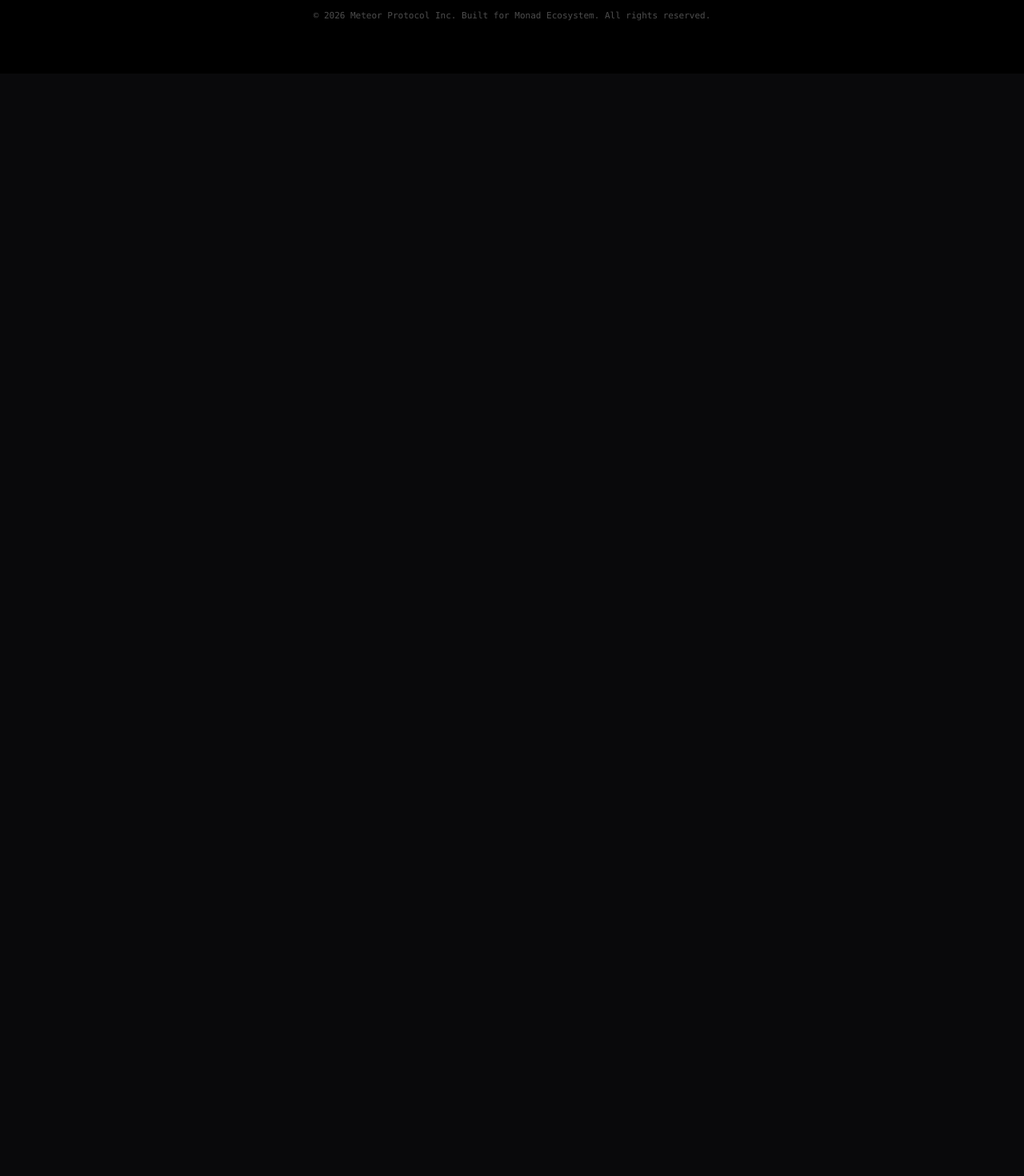
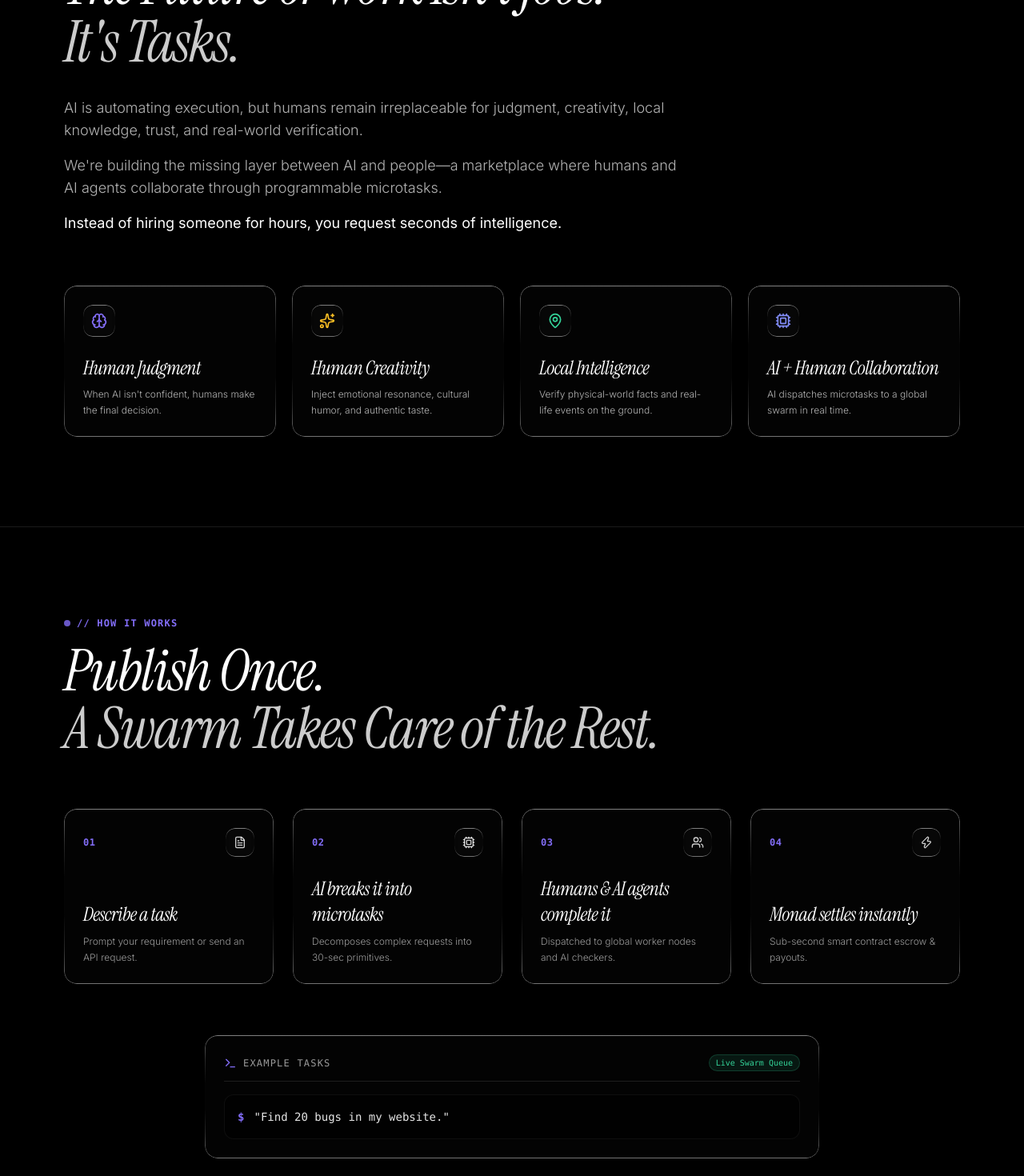
Before and after one commit to dev-Ninjaa/meteor, a React (Vite) app in the folder meteor-frontend/: page / in a window 1280 px wide. Shown: the part 1800-3270 px from the top of the page at 80% size. Before the commit the page ends 1892 px from the top, so only its background shows below. Built offline with nearby package versions, Linux system fonts and the light colour scheme.

Commit message:
feat(frontend): add Section 1 Vision, Section 2 How It Works, and Section 3 Why Now with reusable data arrays and liquid glass UI

```diff
--- a/meteor-frontend/src/App.tsx
+++ b/meteor-frontend/src/App.tsx
@@ -4,6 +4,9 @@ import { Navbar } from './components/layout/Navbar';
 import { Toasts } from './components/layout/Toasts';
 import { HeroSection } from './components/landing/HeroSection';
 import { CapabilitiesSection } from './components/landing/CapabilitiesSection';
+import { VisionSection } from './components/landing/VisionSection';
+import { HowItWorksSection } from './components/landing/HowItWorksSection';
+import { WhyNowSection } from './components/landing/WhyNowSection';
 import { OpenSourceSection } from './components/landing/OpenSourceSection';
 
 import { MarketplaceView } from './features/marketplace/MarketplaceView';
@@ -28,6 +31,9 @@ export const App: React.FC = () => {
           <>
             <HeroSection />
             <CapabilitiesSection />
+            <VisionSection />
+            <HowItWorksSection />
+            <WhyNowSection />
             <OpenSourceSection />
           </>
         )}
--- a/meteor-frontend/src/components/landing/HowItWorksSection.tsx
+++ b/meteor-frontend/src/components/landing/HowItWorksSection.tsx
@@ -1,91 +1,144 @@
-import React from 'react';
-import { motion } from 'framer-motion';
-import { BlurText } from '../shared/BlurText';
-import { MessageSquareCode, Cpu, Users, Zap, CheckCircle2 } from 'lucide-react';
+import React, { useState, useEffect } from 'react';
+import { motion, AnimatePresence } from 'framer-motion';
+import { FileText, Cpu, Users, Zap, Terminal } from 'lucide-react';
 
-export const HowItWorksSection: React.FC = () => {
-  const steps = [
+const TIMELINE_STEPS = [
   {
-      num: '01',
-      title: 'Describe Task',
-      desc: 'Type naturally in plain English or submit via REST API. No complex task specification required.',
-      icon: MessageSquareCode,
-      tag: 'ChatGPT Style Input',
+    step: '01',
+    title: 'Describe a task',
+    desc: 'Prompt your requirement or send an API request.',
+    icon: FileText,
   },
   {
-      num: '02',
-      title: 'AI Decomposes & Escrows',
-      desc: 'Meteor AI engine breaks down requirements, assigns worker count, and locks MON reward in smart contract.',
+    step: '02',
+    title: 'AI breaks it into microtasks',
+    desc: 'Decomposes complex requests into 30-sec primitives.',
     icon: Cpu,
-      tag: 'Monad Contract Lock',
   },
   {
-      num: '03',
-      title: 'Global Swarm Executes',
-      desc: 'Qualified human workers receive instant notifications and submit proofs of work.',
+    step: '03',
+    title: 'Humans & AI agents complete it',
+    desc: 'Dispatched to global worker nodes and AI checkers.',
     icon: Users,
-      tag: 'Real-time Human Nodes',
   },
   {
-      num: '04',
-      title: 'Instant Settlement',
-      desc: 'Automated AI audit verifies consensus proof and releases funds in 0.42 seconds.',
+    step: '04',
+    title: 'Monad settles instantly',
+    desc: 'Sub-second smart contract escrow & payouts.',
     icon: Zap,
-      tag: 'Sub-second Monad Payout',
   },
 ];
 
+const EXAMPLE_TASKS = [
+  'Can someone check if this café is actually open?',
+  'Find 20 bugs in my website.',
+  'Which logo would you trust more?',
+  'Verify this AI-generated legal summary.',
+  'Take a photo of Times Square right now.',
+  'Test my checkout flow on an iPhone.',
+];
+
+export const HowItWorksSection: React.FC = () => {
+  const [activeTaskIndex, setActiveTaskIndex] = useState(0);
+
+  useEffect(() => {
+    const timer = setInterval(() => {
+      setActiveTaskIndex((prev) => (prev + 1) % EXAMPLE_TASKS.length);
+    }, 3500);
+    return () => clearInterval(timer);
+  }, []);
+
   return (
-    <section className="relative py-28 px-6 bg-[#09090B] border-t border-white/5">
-      <div className="max-w-6xl mx-auto">
-        <div className="text-center mb-20 max-w-3xl mx-auto">
-          <div className="text-xs font-mono uppercase tracking-widest text-[#836EF9] mb-3">
-            Section 06 // Architecture & Workflow
-          </div>
-          <BlurText
-            text="How Programmable Work Functions"
-            className="font-heading italic text-4xl sm:text-6xl text-white tracking-tight leading-tight"
-          />
-          <p className="text-sm sm:text-base text-white/60 mt-4 max-w-xl mx-auto">
-            From natural prompt to sub-second blockchain settlement in 4 automated steps.
-          </p>
-        </div>
-
-        <div className="grid grid-cols-1 md:grid-cols-4 gap-6 relative">
-          {/* Connector Line for Desktop */}
-          <div className="hidden md:block absolute top-12 left-12 right-12 h-0.5 bg-gradient-to-r from-[#836EF9]/20 via-[#836EF9]/50 to-[#836EF9]/20 z-0 pointer-events-none" />
-
-          {steps.map((s, idx) => {
-            const Icon = s.icon;
-            return (
+    <section className="relative py-28 px-6 md:px-16 lg:px-20 bg-black overflow-hidden border-t border-white/10">
+      <div className="max-w-7xl mx-auto relative z-10">
+        {/* Label & Header */}
         <motion.div
-                key={idx}
           initial={{ opacity: 0, y: 30 }}
           whileInView={{ opacity: 1, y: 0 }}
           viewport={{ once: true }}
-                transition={{ duration: 0.5, delay: idx * 0.15 }}
-                className="liquid-glass rounded-3xl p-6 border border-white/10 relative z-10 flex flex-col justify-between hover:border-[#836EF9]/40 transition-all hover:-translate-y-1 group"
+          transition={{ duration: 0.6 }}
+          className="max-w-4xl mb-16"
         >
-                <div>
+          <div className="text-xs font-mono uppercase tracking-widest text-[#836EF9] mb-4 flex items-center gap-2 font-semibold">
+            <span className="w-2 h-2 rounded-full bg-[#836EF9] animate-pulse" /> // How It Works
+          </div>
+          <h2 className="font-heading italic text-white text-4xl sm:text-6xl md:text-7xl leading-[1.0] tracking-tight">
+            Publish Once. <br className="hidden sm:inline" />
+            <span className="text-white/80">A Swarm Takes Care of the Rest.</span>
+          </h2>
+        </motion.div>
+
+        {/* 4-Step Horizontal Timeline */}
+        <div className="grid grid-cols-1 sm:grid-cols-2 lg:grid-cols-4 gap-6 mb-16 relative">
+          {TIMELINE_STEPS.map((stepItem, idx) => {
+            const Icon = stepItem.icon;
+            return (
+              <motion.div
+                key={stepItem.step}
+                initial={{ opacity: 0, y: 30 }}
+                whileInView={{ opacity: 1, y: 0 }}
+                viewport={{ once: true }}
+                transition={{ duration: 0.5, delay: idx * 0.12 }}
+                className="liquid-glass rounded-2xl p-6 flex flex-col justify-between border border-white/10 hover:border-white/20 transition-all relative group"
+              >
+                {/* Step indicator top header */}
                 <div className="flex items-center justify-between mb-6">
-                    <div className="w-12 h-12 rounded-2xl bg-black border border-white/15 flex items-center justify-center text-[#836EF9] group-hover:scale-110 transition-transform shadow-lg shadow-[#836EF9]/10">
-                      <Icon className="w-6 h-6" />
+                  <span className="font-mono text-xs text-[#836EF9] font-semibold tracking-wider">
+                    {stepItem.step}
+                  </span>
+                  <div className="w-9 h-9 rounded-xl liquid-glass flex items-center justify-center border border-white/10 text-white/80 group-hover:text-white">
+                    <Icon className="w-4 h-4" />
                   </div>
-                    <span className="font-mono text-xs font-bold text-white/40">{s.num}</span>
                 </div>
 
-                  <h3 className="text-lg font-semibold text-white mb-2">{s.title}</h3>
-                  <p className="text-xs text-white/60 leading-relaxed font-light">{s.desc}</p>
-                </div>
-
-                <div className="mt-8 pt-4 border-t border-white/5 flex items-center gap-1.5 text-[11px] font-mono text-[#836EF9]">
-                  <CheckCircle2 className="w-3.5 h-3.5" />
-                  <span>{s.tag}</span>
+                {/* Content */}
+                <div>
+                  <h3 className="font-heading italic text-white text-xl sm:text-2xl mb-2 tracking-tight leading-snug">
+                    {stepItem.title}
+                  </h3>
+                  <p className="text-xs text-white/60 font-light leading-relaxed">
+                    {stepItem.desc}
+                  </p>
                 </div>
               </motion.div>
             );
           })}
         </div>
+
+        {/* Compact Glass Card: Example Tasks */}
+        <motion.div
+          initial={{ opacity: 0, y: 30 }}
+          whileInView={{ opacity: 1, y: 0 }}
+          viewport={{ once: true }}
+          transition={{ duration: 0.6, delay: 0.3 }}
+          className="liquid-glass rounded-2xl p-6 border border-white/10 max-w-3xl mx-auto backdrop-blur-xl"
+        >
+          <div className="flex items-center justify-between mb-4 border-b border-white/10 pb-3">
+            <div className="flex items-center gap-2 text-xs font-mono text-white/60 uppercase tracking-widest font-medium">
+              <Terminal className="w-4 h-4 text-[#836EF9]" />
+              <span>Example Tasks</span>
+            </div>
+            <span className="text-[10px] font-mono text-emerald-400 bg-emerald-400/10 px-2 py-0.5 rounded-full border border-emerald-400/20">
+              Live Swarm Queue
+            </span>
+          </div>
+
+          <div className="min-h-[56px] flex items-center px-4 py-3 rounded-xl bg-black/40 border border-white/5 font-mono text-xs sm:text-sm text-white/90">
+            <span className="text-[#836EF9] mr-3 font-semibold select-none">$</span>
+            <AnimatePresence mode="wait">
+              <motion.span
+                key={activeTaskIndex}
+                initial={{ opacity: 0, y: 10 }}
+                animate={{ opacity: 1, y: 0 }}
+                exit={{ opacity: 0, y: -10 }}
+                transition={{ duration: 0.4 }}
+                className="inline-block"
+              >
+                "{EXAMPLE_TASKS[activeTaskIndex]}"
+              </motion.span>
+            </AnimatePresence>
+          </div>
+        </motion.div>
       </div>
     </section>
   );
--- a/meteor-frontend/src/components/landing/VisionSection.tsx
+++ b/meteor-frontend/src/components/landing/VisionSection.tsx
@@ -1,77 +1,90 @@
 import React from 'react';
 import { motion } from 'framer-motion';
-import { BlurText } from '../shared/BlurText';
-import { Network, Bot, Building2, Cloud, Code2 } from 'lucide-react';
+import { Brain, Sparkles, MapPin, Cpu } from 'lucide-react';
 
-export const VisionSection: React.FC = () => {
-  const visions = [
+const HIGHLIGHT_CARDS = [
   {
-      title: 'Human API',
-      desc: 'Query human perception, creativity, and localized knowledge through a standardized REST & GraphQL endpoint.',
-      icon: Network,
+    icon: Brain,
+    title: 'Human Judgment',
+    desc: "When AI isn't confident, humans make the final decision.",
+    color: 'text-[#836EF9]',
   },
   {
-      title: 'Agent Economy',
-      desc: 'Autonomous AI agents hiring humans to solve captchas, verify real-world facts, and audit high-stakes decisions.',
-      icon: Bot,
+    icon: Sparkles,
+    title: 'Human Creativity',
+    desc: 'Inject emotional resonance, cultural humor, and authentic taste.',
+    color: 'text-amber-400',
   },
   {
-      title: 'Autonomous Organizations',
-      desc: 'DAOs operating at machine speed with instant micro-contract execution and zero administrative overhead.',
-      icon: Building2,
+    icon: MapPin,
+    title: 'Local Intelligence',
+    desc: 'Verify physical-world facts and real-life events on the ground.',
+    color: 'text-emerald-400',
   },
   {
-      title: 'Human Compute Cloud',
-      desc: 'Elastic scaling of human intelligence nodes available 24/7 across every timezone and language globally.',
-      icon: Cloud,
-    },
-    {
-      title: 'Programmable Work',
-      desc: 'Replacing rigid 9-to-5 employment contracts with granular, liquid micro-contributions settled in real-time.',
-      icon: Code2,
+    icon: Cpu,
+    title: 'AI + Human Collaboration',
+    desc: 'AI dispatches microtasks to a global swarm in real time.',
+    color: 'text-indigo-400',
   },
 ];
 
+export const VisionSection: React.FC = () => {
   return (
-    <section className="relative py-28 px-6 bg-[#09090B] border-t border-white/5">
-      <div className="max-w-6xl mx-auto">
-        <div className="text-center mb-16 max-w-3xl mx-auto">
-          <div className="text-xs font-mono uppercase tracking-widest text-[#836EF9] mb-3">
-            Section 09 // Long Term Vision
+    <section className="relative py-28 px-6 md:px-16 lg:px-20 bg-black overflow-hidden border-t border-white/10">
+      <div className="max-w-7xl mx-auto relative z-10">
+        {/* Label & Header */}
+        <motion.div
+          initial={{ opacity: 0, y: 30 }}
+          whileInView={{ opacity: 1, y: 0 }}
+          viewport={{ once: true }}
+          transition={{ duration: 0.6 }}
+          className="max-w-4xl mb-16"
+        >
+          <div className="text-xs font-mono uppercase tracking-widest text-[#836EF9] mb-4 flex items-center gap-2 font-semibold">
+            <span className="w-2 h-2 rounded-full bg-[#836EF9] animate-pulse" /> // Vision
           </div>
-          <BlurText
-            text="The Future of Autonomous Work"
-            className="font-heading italic text-4xl sm:text-6xl text-white tracking-tight leading-tight"
-          />
-          <p className="text-sm sm:text-base text-white/60 mt-4 max-w-xl mx-auto">
-            Building the foundation where software and human intellect merge into a seamless global computing grid.
+          <h2 className="font-heading italic text-white text-4xl sm:text-6xl md:text-7xl leading-[1.0] tracking-tight mb-8">
+            The Future of Work Isn't Jobs. <br className="hidden sm:inline" />
+            <span className="text-white/80">It's Tasks.</span>
+          </h2>
+
+          <div className="space-y-4 text-white/70 text-base md:text-lg font-light leading-relaxed max-w-3xl">
+            <p>
+              AI is automating execution, but humans remain irreplaceable for judgment, creativity, local knowledge, trust, and real-world verification.
+            </p>
+            <p>
+              We're building the missing layer between AI and people—a marketplace where humans and AI agents collaborate through programmable microtasks.
+            </p>
+            <p className="text-white font-normal">
+              Instead of hiring someone for hours, you request seconds of intelligence.
             </p>
           </div>
+        </motion.div>
 
-        <div className="grid grid-cols-1 md:grid-cols-3 gap-6">
-          {visions.map((v, idx) => {
-            const Icon = v.icon;
+        {/* Bottom Highlight (4 Horizontal Cards) */}
+        <div className="grid grid-cols-1 sm:grid-cols-2 lg:grid-cols-4 gap-5">
+          {HIGHLIGHT_CARDS.map((card, idx) => {
+            const Icon = card.icon;
             return (
               <motion.div
-                key={idx}
-                initial={{ opacity: 0, y: 20 }}
+                key={card.title}
+                initial={{ opacity: 0, y: 30 }}
                 whileInView={{ opacity: 1, y: 0 }}
                 viewport={{ once: true }}
-                transition={{ duration: 0.4, delay: idx * 0.1 }}
-                className={`p-6 rounded-3xl liquid-glass border border-white/10 flex flex-col justify-between hover:border-[#836EF9]/40 transition-all ${
-                  idx === 0 ? 'md:col-span-2' : ''
-                }`}
+                transition={{ duration: 0.5, delay: idx * 0.1 }}
+                className="liquid-glass rounded-2xl p-6 flex flex-col justify-between border border-white/10 hover:border-white/20 transition-all hover:-translate-y-1"
               >
+                <div className="w-10 h-10 rounded-xl liquid-glass flex items-center justify-center mb-6 border border-white/10">
+                  <Icon className={`w-5 h-5 ${card.color}`} />
+                </div>
                 <div>
-                  <div className="w-10 h-10 rounded-xl bg-white/5 border border-white/10 flex items-center justify-center text-[#836EF9] mb-4">
-                    <Icon className="w-5 h-5" />
-                  </div>
-                  <h3 className="font-heading italic text-3xl text-white mb-2">{v.title}</h3>
-                  <p className="text-xs sm:text-sm text-white/70 font-light leading-relaxed">{v.desc}</p>
-                </div>
-
-                <div className="mt-6 pt-4 border-t border-white/5 text-[11px] font-mono text-white/40">
-                  // METEOR_PROTOCOL_MODULE_{idx + 1}
+                  <h3 className="font-heading italic text-white text-2xl tracking-tight leading-tight mb-2">
+                    {card.title}
+                  </h3>
+                  <p className="text-xs text-white/70 font-light leading-relaxed">
+                    {card.desc}
+                  </p>
                 </div>
               </motion.div>
             );
--- /dev/null
+++ b/meteor-frontend/src/components/landing/WhyNowSection.tsx
@@ -0,0 +1,131 @@
+import React from 'react';
+import { motion } from 'framer-motion';
+import { XCircle, CheckCircle2, Quote } from 'lucide-react';
+
+const EXISTING_PLATFORM_POINTS = [
+  'Built for projects',
+  'One freelancer',
+  'Days to complete',
+  'Manual coordination',
+  'Delayed payments',
+];
+
+const OUR_PLATFORM_POINTS = [
+  'Built for microtasks',
+  'Human + AI agents',
+  'Minutes to complete',
+  'AI orchestration',
+  'Instant settlement',
+];
+
+export const WhyNowSection: React.FC = () => {
+  return (
+    <section className="relative py-28 px-6 md:px-16 lg:px-20 bg-black overflow-hidden border-t border-white/10">
+      <div className="max-w-7xl mx-auto relative z-10">
+        {/* Label & Header */}
+        <motion.div
+          initial={{ opacity: 0, y: 30 }}
+          whileInView={{ opacity: 1, y: 0 }}
+          viewport={{ once: true }}
+          transition={{ duration: 0.6 }}
+          className="max-w-4xl mb-16"
+        >
+          <div className="text-xs font-mono uppercase tracking-widest text-[#836EF9] mb-4 flex items-center gap-2 font-semibold">
+            <span className="w-2 h-2 rounded-full bg-[#836EF9] animate-pulse" /> // Why Now
+          </div>
+          <h2 className="font-heading italic text-white text-4xl sm:text-6xl md:text-7xl leading-[1.0] tracking-tight">
+            A New Marketplace for <br className="hidden sm:inline" />
+            <span className="text-white/80">Human Intelligence</span>
+          </h2>
+        </motion.div>
+
+        {/* 3-Column Feature Layout */}
+        <div className="grid grid-cols-1 md:grid-cols-3 gap-6">
+          {/* Column 1: Existing Platforms */}
+          <motion.div
+            initial={{ opacity: 0, y: 30 }}
+            whileInView={{ opacity: 1, y: 0 }}
+            viewport={{ once: true }}
+            transition={{ duration: 0.5 }}
+            className="liquid-glass rounded-2xl p-6 border border-white/10 flex flex-col justify-between"
+          >
+            <div>
+              <span className="text-xs font-mono text-white/40 uppercase tracking-wider block mb-4">
+                Legacy Stack
+              </span>
+              <h3 className="font-heading italic text-white/70 text-2xl mb-6 tracking-tight">
+                Existing Platforms
+              </h3>
+
+              <ul className="space-y-3">
+                {EXISTING_PLATFORM_POINTS.map((point) => (
+                  <li key={point} className="flex items-center gap-3 text-xs sm:text-sm text-white/50 font-light">
+                    <XCircle className="w-4 h-4 text-white/30 shrink-0" />
+                    <span>{point}</span>
+                  </li>
+                ))}
+              </ul>
+            </div>
+          </motion.div>
+
+          {/* Column 2: Our Platform */}
+          <motion.div
+            initial={{ opacity: 0, y: 30 }}
+            whileInView={{ opacity: 1, y: 0 }}
+            viewport={{ once: true }}
+            transition={{ duration: 0.5, delay: 0.15 }}
+            className="liquid-glass rounded-2xl p-6 border border-[#836EF9]/40 bg-gradient-to-b from-[#836EF9]/10 via-transparent to-transparent flex flex-col justify-between shadow-xl shadow-[#836EF9]/5"
+          >
+            <div>
+              <span className="text-xs font-mono text-[#836EF9] uppercase tracking-wider block mb-4 font-semibold">
+                Meteor Protocol
+              </span>
+              <h3 className="font-heading italic text-white text-2xl mb-6 tracking-tight">
+                Our Platform
+              </h3>
+
+              <ul className="space-y-3">
+                {OUR_PLATFORM_POINTS.map((point) => (
+                  <li key={point} className="flex items-center gap-3 text-xs sm:text-sm text-white font-medium">
+                    <CheckCircle2 className="w-4 h-4 text-[#836EF9] shrink-0" />
+                    <span>{point}</span>
+                  </li>
+                ))}
+              </ul>
+            </div>
+          </motion.div>
+
+          {/* Column 3: The Opportunity */}
+          <motion.div
+            initial={{ opacity: 0, y: 30 }}
+            whileInView={{ opacity: 1, y: 0 }}
+            viewport={{ once: true }}
+            transition={{ duration: 0.5, delay: 0.3 }}
+            className="liquid-glass rounded-2xl p-6 border border-white/10 flex flex-col justify-between"
+          >
+            <div>
+              <span className="text-xs font-mono text-white/40 uppercase tracking-wider block mb-4">
+                The Paradigm
+              </span>
+              <h3 className="font-heading italic text-white text-2xl mb-4 tracking-tight">
+                The Opportunity
+              </h3>
+
+              <p className="text-xs sm:text-sm text-white/70 font-light leading-relaxed mb-6">
+                Millions of tasks don't need a freelancer—they need five minutes of human intelligence. As AI adoption grows, demand for human judgment, creativity, and verification grows with it. We're building the infrastructure for that future.
+              </p>
+            </div>
+
+            {/* Highlighted Glass Quote */}
+            <div className="liquid-glass rounded-xl p-4 border border-white/15 bg-white/5 relative overflow-hidden">
+              <Quote className="w-6 h-6 text-[#836EF9]/30 absolute top-2 right-2 pointer-events-none" />
+              <p className="font-heading italic text-white text-sm sm:text-base leading-snug">
+                "The future won't hire people. It will request intelligence."
+              </p>
+            </div>
+          </motion.div>
+        </div>
+      </div>
+    </section>
+  );
+};
```
Lines whose indentation alone changed are shown as unchanged.
